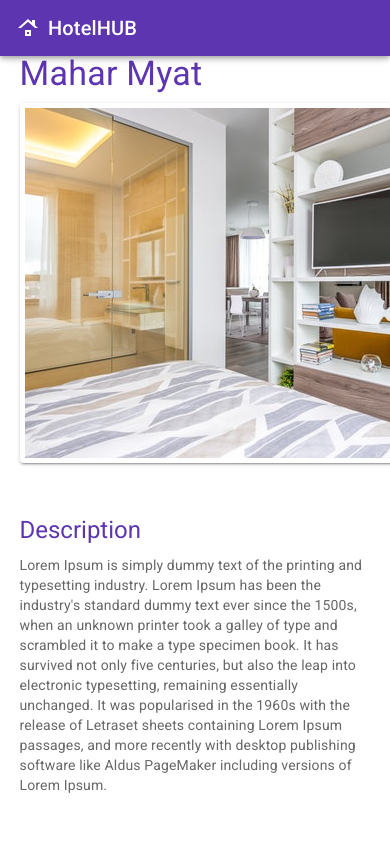
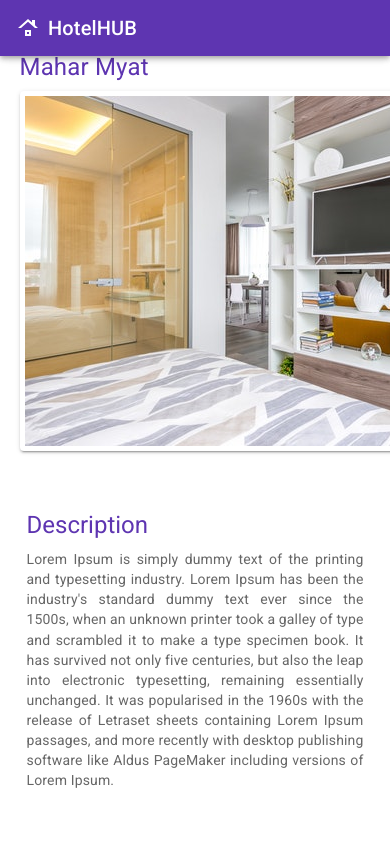
Before and after one commit to KayZinMaung1/hotel, a React (Create React App) app: page /hotels/1 in a window 390 px wide. Shown: the top 844 px of the page. Built offline with nearby package versions, Linux system fonts and the light colour scheme.

Commit message:
responsive expect (login,reg)

```diff
--- a/src/components/MultiActionAreaCard.jsx
+++ b/src/components/MultiActionAreaCard.jsx
@@ -5,9 +5,14 @@ import CardMedia from "@mui/material/CardMedia";
 import Typography from "@mui/material/Typography";
 import { Button, CardActionArea, CardActions } from "@mui/material";
 
-export default function MultiActionAreaCard({ image, title, description, onClick }) {
+export default function MultiActionAreaCard({
+  image,
+  title,
+  description,
+  onClick,
+}) {
   return (
-    <Card sx={{ maxWidth: 345 }} elavation={3}>
+    <Card sx={{ maxWidth: 345, my: 2 }} elavation={3}>
       <CardActionArea>
         <CardMedia
           component="img"
--- a/src/components/main/Hero.jsx
+++ b/src/components/main/Hero.jsx
@@ -1,21 +1,34 @@
 import styled from "@emotion/styled";
-import { Box, Paper, Stack, Typography } from "@mui/material";
+import { Box, createTheme, Paper, Stack, Typography } from "@mui/material";
 import main from "../../assets/images/main.jpg";
 import OutlinedButton from "../OutlinedButton";
 
-const StyledPaper = styled(Paper)(({ theme }) => ({
+const theme = createTheme();
+const StyledPaper = styled(Paper)(() => ({
   height: "100vh",
   position: "relative",
   backgroundImage: `url(${main})`,
   backgroundSize: "cover",
   backgroundPosition: "center",
   opacity: "0.75",
+  [theme.breakpoints.down("md")]: {
+    height: "56vh",
+  },
 }));
 
-const StyledBox = styled(Box)(({ theme }) => ({
+const StyledBox = styled(Box)(() => ({
   position: "absolute",
   bottom: "30vh",
   width: "100%",
+  [theme.breakpoints.down("md")]: {
+    bottom: "15vh",
+  },
+}));
+
+const StyledTypography = styled(Typography)(() => ({
+  [theme.breakpoints.down("md")]: {
+    fontSize: 30,
+  },
 }));
 
 const Hero = () => {
@@ -23,15 +36,18 @@ const Hero = () => {
     <StyledPaper>
       <StyledBox>
         <Stack sx={{ alignItems: "center" }}>
-          <Typography
+          <StyledTypography
             component="h1"
             variant="h3"
             sx={{ color: "var(--primary-color)" }}
           >
             “Let's Find a Hotel that's perfect for you.”
-          </Typography>
+          </StyledTypography>
           <Box my={4}>
-            <a href="#hotels" style={{textDecoration: 'none'}}> <OutlinedButton text="Find Out" onClick={() => {}} /></a>
+            <a href="#hotels" style={{ textDecoration: "none" }}>
+              {" "}
+              <OutlinedButton text="Find Out" onClick={() => {}} />
+            </a>
           </Box>
         </Stack>
       </StyledBox>
--- a/src/components/main/ShowHotels.jsx
+++ b/src/components/main/ShowHotels.jsx
@@ -1,9 +1,24 @@
-import { Box, Grid, Stack, Typography } from "@mui/material";
+import {
+  Box,
+  createTheme,
+  Grid,
+  Stack,
+  styled,
+  Typography,
+} from "@mui/material";
 import MultiActionAreaCard from "../MultiActionAreaCard";
 import hotel1 from "../../assets/images/hotel1.jpg";
 import hotel2 from "../../assets/images/hotel2.jpg";
 import hotel3 from "../../assets/images/hotel3.jpg";
 import { useNavigate } from "react-router-dom";
+
+const theme = createTheme();
+const StyledTypography = styled(Typography)(() => ({
+  [theme.breakpoints.down("md")]: {
+    fontSize: 26,
+  },
+}));
+
 const ShowHotels = () => {
   const navigate = useNavigate();
   const hotels = [
@@ -33,13 +48,13 @@ const ShowHotels = () => {
     <Box sx={{ height: "100vh" }} id="hotels">
       <Stack alignItems="center" spacing={2} my={10}>
         <Box mb={2}>
-          <Typography
+          <StyledTypography
             component="h1"
             variant="h4"
             sx={{ color: "var(--primary-color)" }}
           >
             “Every day brings new choices”
-          </Typography>
+          </StyledTypography>
         </Box>
 
         <Grid container justifyContent="space-evenly">
@@ -49,7 +64,9 @@ const ShowHotels = () => {
                 image={hotel.image}
                 title={hotel.title}
                 description={hotel.description}
-                onClick={()=>{navigate(`/hotels/${hotel.id}`)}}
+                onClick={() => {
+                  navigate(`/hotels/${hotel.id}`);
+                }}
               />
             </Grid>
           ))}
--- a/src/components/show_hotel_details/AboutHotel.jsx
+++ b/src/components/show_hotel_details/AboutHotel.jsx
@@ -1,4 +1,12 @@
-import { Box, Stack, Typography, Grid , Paper} from "@mui/material";
+import {
+  Box,
+  Stack,
+  Typography,
+  Grid,
+  Paper,
+  styled,
+  createTheme,
+} from "@mui/material";
 import Carousel from "react-material-ui-carousel";
 import room1 from "../../assets/images/room1.jpg";
 import room2 from "../../assets/images/room2.jpg";
@@ -6,10 +14,17 @@ import room3 from "../../assets/images/room3.jpg";
 import ArrowForwardIosIcon from "@mui/icons-material/ArrowForwardIos";
 import ArrowBackIosIcon from "@mui/icons-material/ArrowBackIos";
 
-const AboutHotel = ()=>{
+const theme = createTheme();
+const StyledTypography = styled(Typography)(() => ({
+  [theme.breakpoints.down("md")]: {
+    fontSize: 24,
+  },
+}));
+
+const AboutHotel = () => {
   const galleries = [
     {
-          id : 1,
+      id: 1,
       image: room1,
       description: "Main Photo 1",
     },
@@ -26,23 +41,23 @@ const AboutHotel = ()=>{
   ];
 
   return (
-    <Box sx={{ p:"5%", mt:"2%"}}>
+    <Box sx={{ p: "5%", mt: "2%" }}>
       <Grid
         container
         spacing={2}
         sx={{ mt: "10px" }}
         justifyContent="space-evenly"
       >
-      <Grid item >
+        <Grid item>
           <Stack spacing={1}>
             <Box mb={2}>
-            <Typography
+              <StyledTypography
                 component="h1"
                 variant="h4"
                 sx={{ color: "var(--primary-color)" }}
               >
                 Mahar Myat
-            </Typography>
+              </StyledTypography>
             </Box>
             <Paper sx={{ p: "5px" }} elevation={2}>
               <Carousel
@@ -69,19 +84,38 @@ const AboutHotel = ()=>{
             </Paper>
           </Stack>
         </Grid>
-      <Grid item lg={6}>
-        <Box sx={{my:"10%"}}>
+        <Grid item lg={6} md={4}>
+          <Box sx={{ my: "10%", p: "2%" }}>
             <Stack>
-          <Typography gutterBottom variant="h5" component="div" sx={{color:"var(--primary-color)"}}>
+              <Typography
+                gutterBottom
+                variant="h5"
+                component="div"
+                sx={{ color: "var(--primary-color)" }}
+              >
                 Description
               </Typography>
-          <Typography variant="body2" color="text.secondary">
-          Lorem Ipsum is simply dummy text of the printing and typesetting industry. Lorem Ipsum has been the industry's standard dummy text ever since the 1500s, when an unknown printer took a galley of type and scrambled it to make a type specimen book. It has survived not only five centuries, but also the leap into electronic typesetting, remaining essentially unchanged. It was popularised in the 1960s with the release of Letraset sheets containing Lorem Ipsum passages, and more recently with desktop publishing software like Aldus PageMaker including versions of Lorem Ipsum.
+              <Typography
+                variant="body2"
+                color="text.secondary"
+                style={{ textAlign: "justify" }}
+              >
+                Lorem Ipsum is simply dummy text of the printing and typesetting
+                industry. Lorem Ipsum has been the industry's standard dummy
+                text ever since the 1500s, when an unknown printer took a galley
+                of type and scrambled it to make a type specimen book. It has
+                survived not only five centuries, but also the leap into
+                electronic typesetting, remaining essentially unchanged. It was
+                popularised in the 1960s with the release of Letraset sheets
+                containing Lorem Ipsum passages, and more recently with desktop
+                publishing software like Aldus PageMaker including versions of
+                Lorem Ipsum.
               </Typography>
             </Stack>
           </Box>
         </Grid>
       </Grid>
-  </Box>)
-}
+    </Box>
+  );
+};
 export default AboutHotel;
--- a/src/pages/Home.jsx
+++ b/src/pages/Home.jsx
@@ -1,13 +1,13 @@
-import * as React from 'react';
-import Typography from '@mui/material/Typography';
-import Box from '@mui/material/Box';
+import * as React from "react";
+import Typography from "@mui/material/Typography";
+import Box from "@mui/material/Box";
 import main from "../assets/images/home.jpg";
-import styled from '@emotion/styled';
-import { Paper, Stack } from '@mui/material';
-import { useNavigate } from 'react-router-dom';
-import OutlinedButton from '../components/OutlinedButton';
-import ContainedButton from '../components/ContainedButton';
-import Appbar from '../components/AppBar';
+import styled from "@emotion/styled";
+import { createTheme, Paper, Stack } from "@mui/material";
+import { useNavigate } from "react-router-dom";
+import OutlinedButton from "../components/OutlinedButton";
+import ContainedButton from "../components/ContainedButton";
+import Appbar from "../components/AppBar";
 
 const StyledPaper = styled(Paper)(({ theme }) => ({
   height: "100vh",
@@ -19,27 +19,38 @@ const StyledPaper = styled(Paper)(({ theme }) => ({
 
 const StyledBox = styled(Box)(({ theme }) => ({
   position: "absolute",
-  bottom: "30vh",
+  bottom: "35vh",
   width: "100%",
-
 }));
 
-
-
+const theme = createTheme();
+const StyledTypography = styled(Typography)(() => ({
+  [theme.breakpoints.down("md")]: {
+    fontSize: 30,
+  },
+}));
 
 export default function Home(props) {
   const navigate = useNavigate();
   return (
     <React.Fragment>
-      <Appbar/>
+      <Appbar />
       <StyledPaper>
         <StyledBox>
           <Stack sx={{ alignItems: "center" }}>
-            <Typography component="h1" variant='h3'>“Go where you feel most alive.”</Typography>
-            <Box my={4} >
+            <StyledTypography component="h1" variant="h3">
+              “Go where you feel most alive.”
+            </StyledTypography>
+            <Box my={4}>
               <Stack direction="row" spacing={2}>
-                <OutlinedButton text="Hotel Owner" onClick={() => navigate("/login")} />
-                <ContainedButton text="Traveller" onClick={() => navigate("/main")} />
+                <OutlinedButton
+                  text="Hotel Owner"
+                  onClick={() => navigate("/login")}
+                />
+                <ContainedButton
+                  text="Traveller"
+                  onClick={() => navigate("/main")}
+                />
               </Stack>
             </Box>
           </Stack>
```
Also changed, not shown: src/components/show_hotel_details/Availability.jsx (+26 -25 lines), src/pages/hotel_owner/Login.jsx (+36 -15 lines), 1 other file (tests, documents, lock files or other folders). Lines whose indentation alone changed are shown as unchanged.
